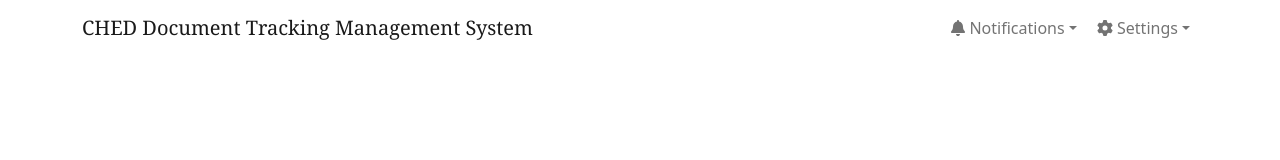
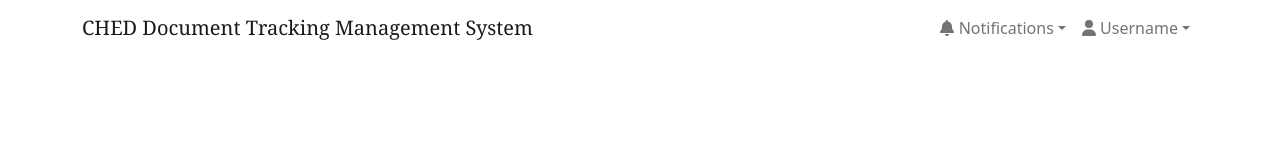
Before and after one commit to megaloria/CHEDRO-DTMS-Frontend, a React (Create React App) app: page / in a window 1280 px wide. Shown: the top 160 px of the page. Built offline with nearby package versions, Linux system fonts and the light colour scheme.

Commit message:
made the dropdown menus show upon hover and added a "home" tooltip on the heading using overlaytrigger

```diff
--- a/src/units/Header/Header.css
+++ b/src/units/Header/Header.css
@@ -1,3 +1,13 @@
 .title{
     font-family:Cambria, Cochin, Georgia, Times, 'Times New Roman', serif
 }
+#collasible-nav-dropdown {
+    margin-right: 5%;
+}
+#button-tooltip > .tooltip-inner {
+  background-color: #25282a ;
+  color: white;
+}
+.nav-item.dropdown:hover .dropdown-menu {
+    display: block;
+}
--- a/src/units/Header/Header.js
+++ b/src/units/Header/Header.js
@@ -1,49 +1,99 @@
-import React from "react";
-import './Header.css';
-import Container from 'react-bootstrap/Container';
-import Nav from 'react-bootstrap/Nav';
-import Navbar from 'react-bootstrap/Navbar';
-import NavDropdown from 'react-bootstrap/NavDropdown';
-import { FontAwesomeIcon } from '@fortawesome/react-fontawesome';
-import { faBell, faCircleExclamation, faCoffee, faDoorOpen, faGear, faGears, faHouseChimney, faHouseChimneyWindow, faKey } from '@fortawesome/free-solid-svg-icons';
+import React, { useState } from "react";
+import "./Header.css";
+import Container from "react-bootstrap/Container";
+import Nav from "react-bootstrap/Nav";
+import Navbar from "react-bootstrap/Navbar";
+import NavDropdown from "react-bootstrap/NavDropdown";
+import { FontAwesomeIcon } from "@fortawesome/react-fontawesome";
+import {
+  faBell,
+  faCircleExclamation,
+  faDoorOpen,
+  faKey,
+  faUser
+} from "@fortawesome/free-solid-svg-icons";
+import OverlayTrigger from 'react-bootstrap/OverlayTrigger';
+import Tooltip from 'react-bootstrap/Tooltip';
+
+function Header() {
 
 
-function Header() {
+  const renderTooltip = (props) => (
+    <Tooltip id="button-tooltip" {...props}>
+      Home
+    </Tooltip>
+  );
+
   return (
+    <Navbar
+      collapseOnSelect
+      expand="lg"
+      bg="white"
+      variant="light"
+      sticky="top">
+      <Container className="cont1">
+        <OverlayTrigger
+          placement="right"
+          delay={{ show: 250, hide: 400 }}
+          overlay={renderTooltip}
+        >
+          <Navbar.Brand className="title" href="#home">
+            CHED Document Tracking Management System
+          </Navbar.Brand>
+        </OverlayTrigger>
 
-
-
-        <Navbar collapseOnSelect expand="lg" bg="white" variant="light" sticky="top">
-        <Container className ="cont1">
-        <Navbar.Brand className="title" href="#home">CHED Document Tracking Management System</Navbar.Brand>
         <Navbar.Toggle aria-controls="responsive-navbar-nav" />
         <Navbar.Collapse id="responsive-navbar-nav">
           <Nav className="ms-auto">
-
-          <NavDropdown title={<span> <FontAwesomeIcon icon={faBell}/> Notifications</span>} id="collasible-nav-dropdown">
-                <NavDropdown.Item href=" "> <FontAwesomeIcon icon={faCircleExclamation} fixedWidth/> Notifications here </NavDropdown.Item>
+            <NavDropdown
+              title={
+                <span>
+                  <FontAwesomeIcon
+                    icon={faBell}
+                  /> Notifications
+                </span>
+              }
+              id="collasible-nav-dropdown"
+              renderMenuOnMount={true}
+            >
+              <NavDropdown.Item className="ms-auto" href=" "
+              >
+                <FontAwesomeIcon
+                  icon={faCircleExclamation}
+                  fixedWidth
+                /> Notifications here
+              </NavDropdown.Item>
               <NavDropdown.Divider />
-
             </NavDropdown>
-        <span>&nbsp;</span>
-           <NavDropdown title={<span> <FontAwesomeIcon icon={faGear}/> Settings</span>} id="collasible-nav-dropdown">
-                <NavDropdown.Item href=" "> <FontAwesomeIcon icon={faKey} fixedWidth/> Change Password </NavDropdown.Item>
+            <NavDropdown
+              title={
+                <span>
+                  <FontAwesomeIcon
+                    icon={faUser}
+                  /> Username
+                </span>
+              }
+              id="collasible-nav-dropdown"
+              renderMenuOnMount={true}
+            >
+              <NavDropdown.Item href=" ">
+                <FontAwesomeIcon
+                  icon={faKey}
+                  fixedWidth
+                /> Change Password
+              </NavDropdown.Item>
               <NavDropdown.Divider />
               <NavDropdown.Item href=" ">
-                <FontAwesomeIcon icon={faDoorOpen} fixedWidth/> Logout
+                <FontAwesomeIcon
+                  icon={faDoorOpen}
+                  fixedWidth
+                /> Logout
               </NavDropdown.Item>
             </NavDropdown>
-
           </Nav>
-
         </Navbar.Collapse>
-
-
       </Container>
     </Navbar>
-
   );
-
-
 }
 export default Header;
```
Lines whose indentation alone changed are shown as unchanged.
